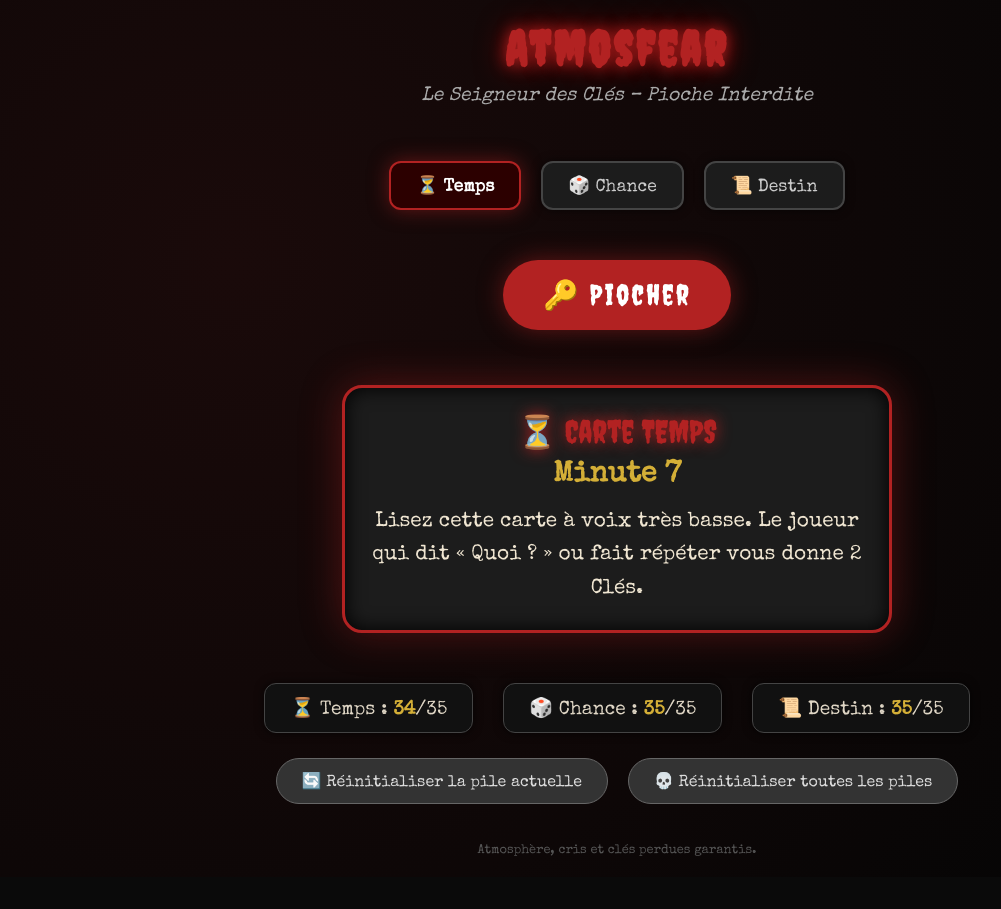
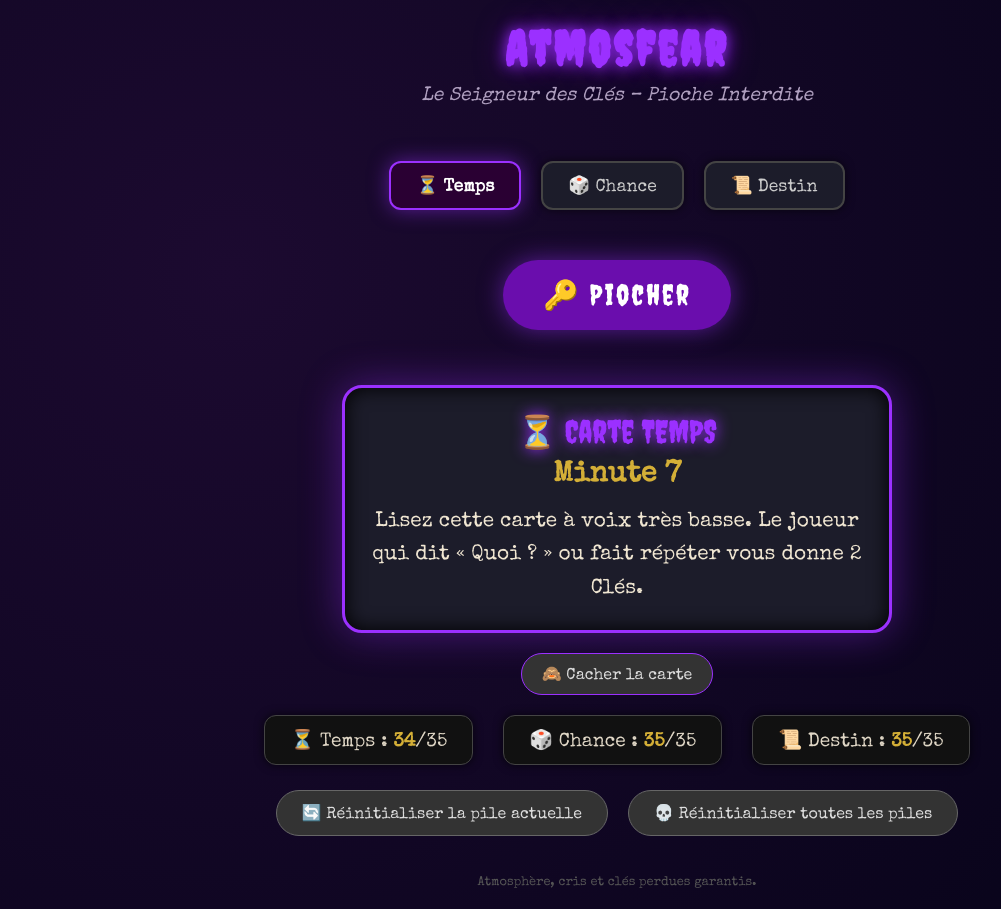
Before and after one commit to danielbiere3421-commits/atmosfear, a plain HTML site: page index.html in a window 1280 px wide. Both pictures are taken after a click on the button "🔑 Piocher". Shown: the whole page, without its empty margins (23-1024 px from the left). Before the commit the page ends 877 px from the top, so only its background shows below. Drawn offline with nearby package versions, Linux system fonts and the light colour scheme.

Commit message:
Refactor styles and add hide button functionality

```diff
--- a/index.html
+++ b/index.html
@@ -4,7 +4,6 @@
     <meta charset="UTF-8">
     <meta name="viewport" content="width=device-width, initial-scale=1.0">
     <title>Atmosfear – Le Seigneur des Clés</title>
-    <!-- Police d'ambiance -->
     <link href="https://fonts.googleapis.com/css2?family=Creepster&family=Special+Elite&display=swap" rel="stylesheet">
     <style>
         * {
@@ -14,8 +13,8 @@
         }
 
         body {
-            background: #0a0a0a;
-            background-image: radial-gradient(circle at 20% 30%, #1a0a0a 0%, #050505 90%);
+            background: #0a0514;
+            background-image: radial-gradient(circle at 20% 30%, #1c0a30 0%, #08041a 90%);
             color: #e0d7c6;
             font-family: 'Special Elite', cursive;
             min-height: 100vh;
@@ -30,15 +29,15 @@
         h1 {
             font-family: 'Creepster', cursive;
             font-size: 3rem;
-            color: #b22222;
-            text-shadow: 0 0 15px #b22222, 0 0 30px #800000;
+            color: #9b30ff;
+            text-shadow: 0 0 15px #9b30ff, 0 0 30px #4b0082;
             margin-bottom: 10px;
             letter-spacing: 3px;
         }
 
         .subtitle {
             font-size: 1.2rem;
-            color: #aaa;
+            color: #b0a0c0;
             margin-bottom: 30px;
             font-style: italic;
         }
@@ -52,7 +51,7 @@
         }
 
         .selector label {
-            background: #1c1c1c;
+            background: #1c1c2a;
             border: 2px solid #444;
             border-radius: 12px;
             padding: 12px 25px;
@@ -73,14 +72,14 @@
         }
 
         .selector label:has(input:checked) {
-            background: #2c0000;
-            border-color: #b22222;
-            box-shadow: 0 0 20px #b2222280;
+            background: #2a0033;
+            border-color: #9b30ff;
+            box-shadow: 0 0 20px #9b30ff80;
             color: #fff;
         }
 
         .draw-btn {
-            background: #b22222;
+            background: #6a0dad;
             border: none;
             border-radius: 50px;
             padding: 18px 40px;
@@ -89,14 +88,14 @@
             color: #fff;
             cursor: pointer;
             letter-spacing: 2px;
-            box-shadow: 0 0 25px #b2222280;
+            box-shadow: 0 0 25px #9b30ff80;
             transition: transform 0.2s, box-shadow 0.2s;
             margin: 25px 0;
         }
 
         .draw-btn:hover {
             transform: scale(1.05);
-            box-shadow: 0 0 40px #ff4444;
+            box-shadow: 0 0 40px #b266ff;
         }
 
         .draw-btn:active {
@@ -107,12 +106,12 @@
             min-height: 200px;
             width: 90%;
             max-width: 550px;
-            margin: 30px auto;
-            background: #1c1c1c;
-            border: 3px solid #b22222;
+            margin: 30px auto 10px;
+            background: #1c1c2a;
+            border: 3px solid #9b30ff;
             border-radius: 20px;
             padding: 25px;
-            box-shadow: 0 0 40px rgba(178,34,34,0.4), inset 0 0 20px #000;
+            box-shadow: 0 0 40px rgba(155,48,255,0.4), inset 0 0 20px #000;
             display: flex;
             flex-direction: column;
             justify-content: center;
@@ -123,8 +122,8 @@
         .card-type {
             font-family: 'Creepster', cursive;
             font-size: 2rem;
-            color: #b22222;
-            text-shadow: 0 0 15px #b22222;
+            color: #9b30ff;
+            text-shadow: 0 0 15px #9b30ff;
             margin-bottom: 10px;
         }
 
@@ -145,6 +144,26 @@
             color: #888;
             font-style: italic;
             font-size: 1.5rem;
+        }
+
+        .hide-btn {
+            background: #333;
+            border: 1px solid #9b30ff;
+            border-radius: 30px;
+            padding: 10px 20px;
+            font-family: 'Special Elite', cursive;
+            font-size: 1rem;
+            color: #ddd;
+            cursor: pointer;
+            transition: background 0.3s, box-shadow 0.3s;
+            margin-top: 10px;
+        }
+
+        .hide-btn:hover {
+            background: #6a0dad;
+            border-color: #9b30ff;
+            box-shadow: 0 0 15px #9b30ff80;
+            color: #fff;
         }
 
         .counters {
@@ -190,8 +209,10 @@
         }
 
         .reset-btn:hover {
-            background: #b22222;
-            border-color: #b22222;
+            background: #6a0dad;
+            border-color: #9b30ff;
+            box-shadow: 0 0 15px #9b30ff80;
+            color: #fff;
         }
 
         .footer {
@@ -229,6 +250,9 @@
     <div class="card-display" id="cardDisplay">
         <div class="card-text">Choisissez un type et piochez...</div>
     </div>
+
+    <!-- Bouton pour cacher la carte (apparaît après tirage) -->
+    <div id="hideButtonArea" style="text-align:center;"></div>
 
     <!-- Compteurs de piles -->
     <div class="counters">
@@ -362,7 +386,6 @@
         ];
 
         // =================== GESTION DES PILES ===================
-        // On crée une copie mélangée pour chaque type
         function shuffleArray(arr) {
             for (let i = arr.length - 1; i > 0; i--) {
                 const j = Math.floor(Math.random() * (i + 1));
@@ -399,7 +422,13 @@
                 piles[type] = shuffleArray([...eval(type + 'Cards')]);
             }
             updateCounters();
-            document.getElementById('cardDisplay').innerHTML = '<div class="card-text">Pile réinitialisée. Piochez une nouvelle carte...</div>';
+            clearCardDisplay();
+        }
+
+        // Efface l'affichage de la carte et le bouton "Cacher"
+        function clearCardDisplay() {
+            document.getElementById('cardDisplay').innerHTML = '<div class="card-text">Choisissez un type et piochez...</div>';
+            document.getElementById('hideButtonArea').innerHTML = '';
         }
 
         // =================== PIOCHER UNE CARTE ===================
@@ -408,16 +437,19 @@
             const pile = piles[selectedType];
             const display = document.getElementById('cardDisplay');
 
+            // On supprime l'éventuel bouton "Cacher" existant
+            document.getElementById('hideButtonArea').innerHTML = '';
+
             if (pile.length === 0) {
                 display.innerHTML = `<div class="empty-message">☠️ Pile ${selectedType} épuisée !<br>Réinitialisez-la.</div>`;
                 return;
             }
 
-            // Piocher la carte du dessus (fin du tableau, après mélange)
+            // Piocher
             const card = pile.pop();
             updateCounters();
 
-            // Afficher la carte piochée
+            // Affichage de la carte
             let html = '';
             if (selectedType === 'temps') {
                 html += `<div class="card-type">⏳ Carte TEMPS</div>`;
@@ -430,7 +462,17 @@
             html += `<div class="card-text">${card.text}</div>`;
             display.innerHTML = html;
 
-            // Effet sonore (optionnel, simple vibration si supporté)
+            // Ajouter le bouton "Cacher la carte"
+            const hideArea = document.getElementById('hideButtonArea');
+            const hideBtn = document.createElement('button');
+            hideBtn.className = 'hide-btn';
+            hideBtn.textContent = '🙈 Cacher la carte';
+            hideBtn.addEventListener('click', () => {
+                clearCardDisplay();
+            });
+            hideArea.appendChild(hideBtn);
+
+            // Vibration si supportée
             if (navigator.vibrate) navigator.vibrate(100);
         }
 
@@ -442,7 +484,7 @@
         });
         document.getElementById('resetAll').addEventListener('click', () => resetPile('all'));
 
-        // Initialisation des compteurs
+        // Initialisation
         updateCounters();
     </script>
 </body>
```
